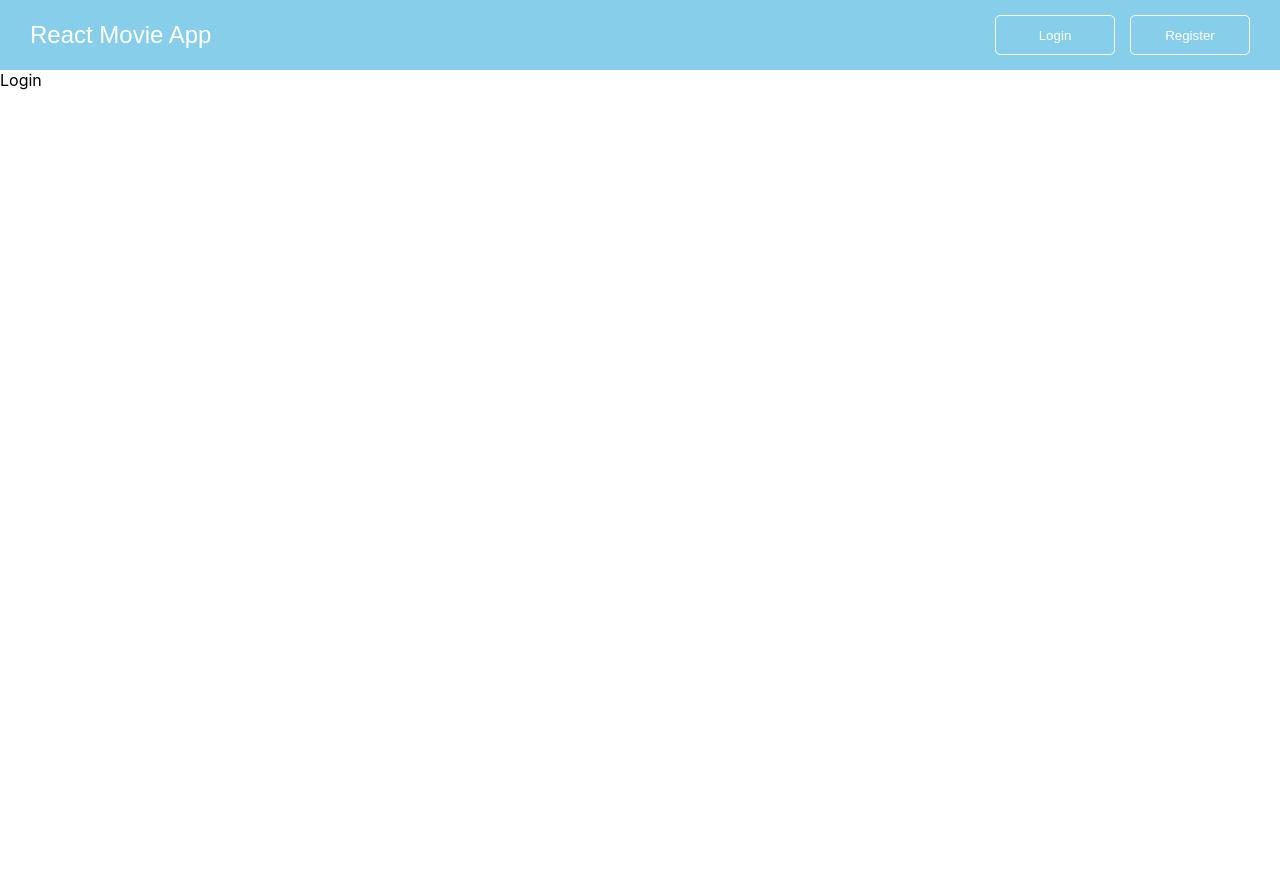
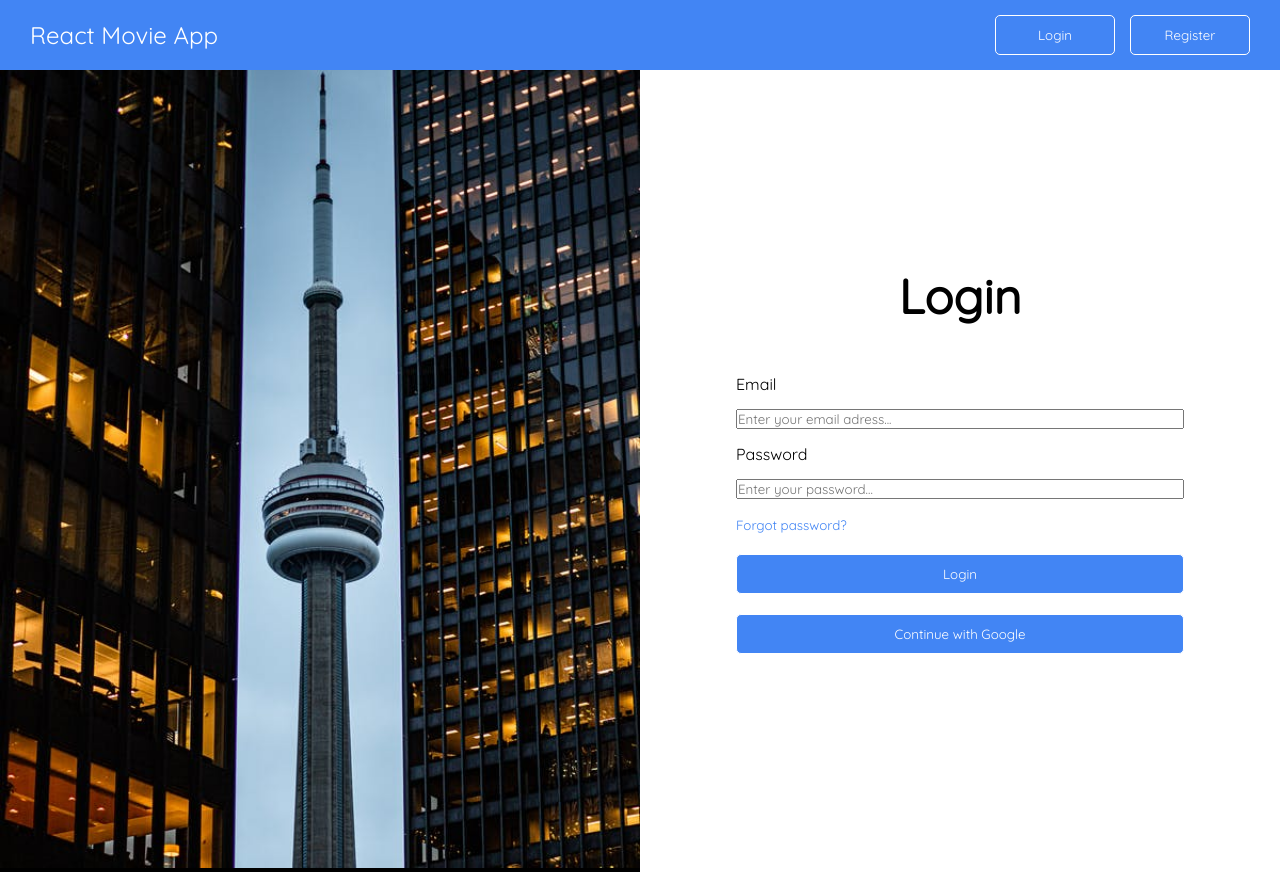
Before and after one commit to yusufgozukara/Movie-App-Project-React, a React (Create React App) app: page /login in a window 1280 px wide. Before the commit the page ends 800 px from the top, so only its background shows below. Built offline with nearby package versions, Linux system fonts and the light colour scheme.

Commit message:
Login page finished

```diff
--- a/src/App.css
+++ b/src/App.css
@@ -1,5 +1,9 @@
+@import url('https://fonts.googleapis.com/css2?family=Quicksand&display=swap');
+
 *{
 margin: 0;
 padding: 0;
 box-sizing: border-box;
+font-family: 'Quicksand', sans-serif;
+
 }
--- a/src/components/Navbar.css
+++ b/src/components/Navbar.css
@@ -1,7 +1,7 @@
 .navbarContainer{
     width: 100%;
     height: 70px;
-    background-color: skyblue;
+    background-color: #4285F4;
     display: flex;
     justify-content: space-between;
     align-items: center;
--- a/src/components/Navbar.js
+++ b/src/components/Navbar.js
@@ -12,7 +12,7 @@ const Navbar = () => {
         </div>
         <div className='navbarRight'>
             <button>
-                <Link to='#' className='navbarRightLink'>Login</Link>
+                <Link to='/login' className='navbarRightLink'>Login</Link>
             </button>
             <button>
                 <Link to='#' className='navbarRightLink'>Register</Link>
--- /dev/null
+++ b/src/pages/Login.css
@@ -0,0 +1,57 @@
+.loginContainer{
+    display: flex;
+    justify-content: center;
+    align-items: center;
+    height: 100vh;
+}
+.cnImage{
+    width: 50%;
+    background-color: black;
+    z-index: -1;
+}
+
+.cnImage img{
+    width: 100%;
+    height: 100vh;
+    background-size: cover;
+    background-position: center center;
+}
+
+
+.loginDiv{
+    width: 50%;
+
+}
+.loginDiv h1{
+    font-size: 3rem;
+    text-align: center;
+    margin-bottom: 3rem;
+}
+.loginDivInside{
+    width: 70%;
+    margin: auto;
+}
+
+.forgotPasswordButton{
+    border: none;
+    background-color: transparent;
+    color: #4285F4;
+}
+
+.loginButton{
+    display: block;
+    width: 100%;
+    height: 40px;
+    margin: 20px 0;
+    border-radius: 5px;
+    border: 1px solid white;
+    background-color: #4285F4;
+    color: white;
+
+}
+
+.formLabel, .formInput{
+    display: block;
+    margin: 15px 0;
+    width: 100%;
+}
--- a/src/pages/Login.js
+++ b/src/pages/Login.js
@@ -1,8 +1,33 @@
 import React from 'react'
+import cntower from '../assets/cntower.jpeg';
+import './Login.css';
 
 const Login = () => {
   return (
-    <div>Login</div>
+    <div className='loginContainer'>
+        <div className="cnImage">
+            <img src={cntower} alt="cntower"/>
+        </div>
+        <div className="loginDiv">
+            <h1>Login</h1>
+            <div className="loginDivInside">
+            <div className="formDiv">
+
+            <form action="#">
+                <label className='formLabel' htmlFor="email">Email</label>
+                <input className='formInput' type="email" name="email" id="email" placeholder='Enter your email adress...' required />
+                <label className='formLabel' htmlFor="password">Password</label>
+                <input className='formInput' type="password" name="password" id="password" placeholder='Enter your password...' required />
+                <button className='forgotPasswordButton'>Forgot password?</button>
+                <button className='loginButton'>Login</button>
+                <button className='loginButton'>Continue with Google</button>
+            </form>
+            </div>
+
+            </div>
+
+        </div>
+    </div>
   )
 }
 
```
Also changed, not shown: src/assets/cntower1.jpeg (added).
